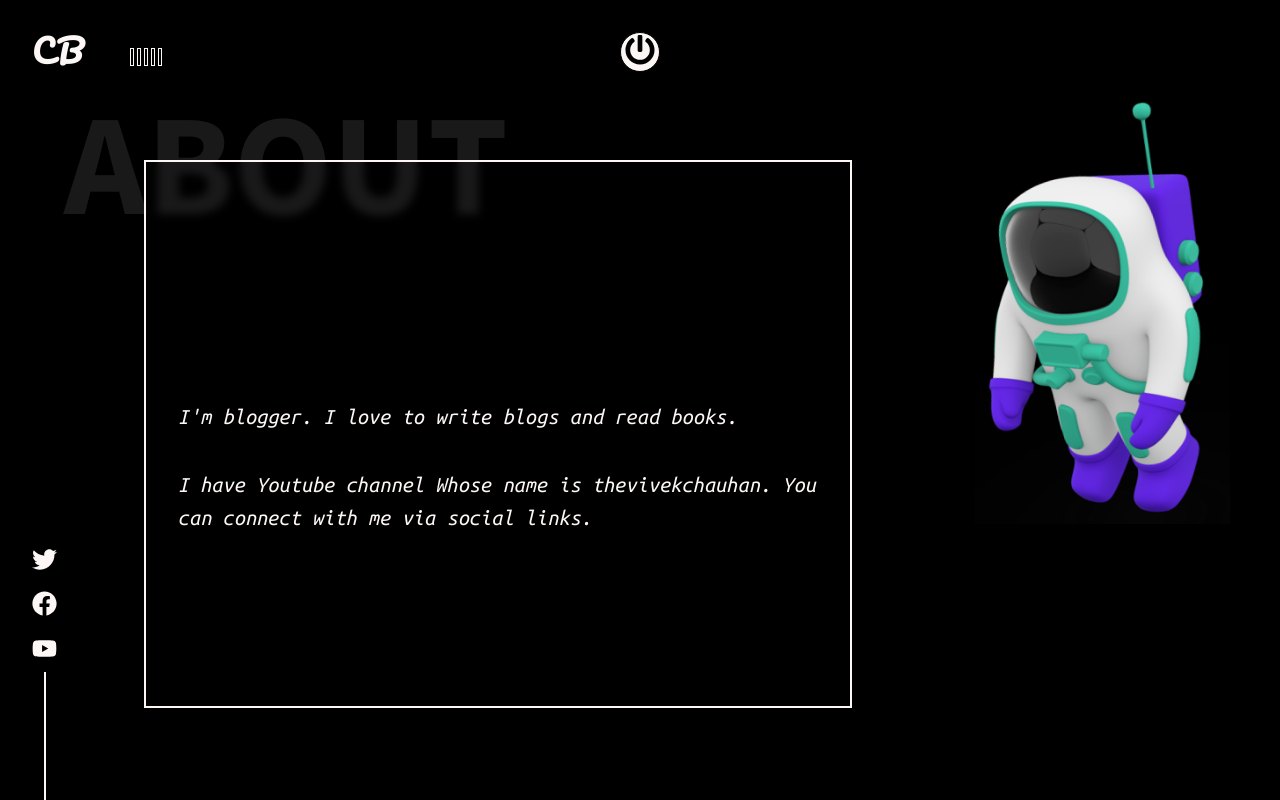
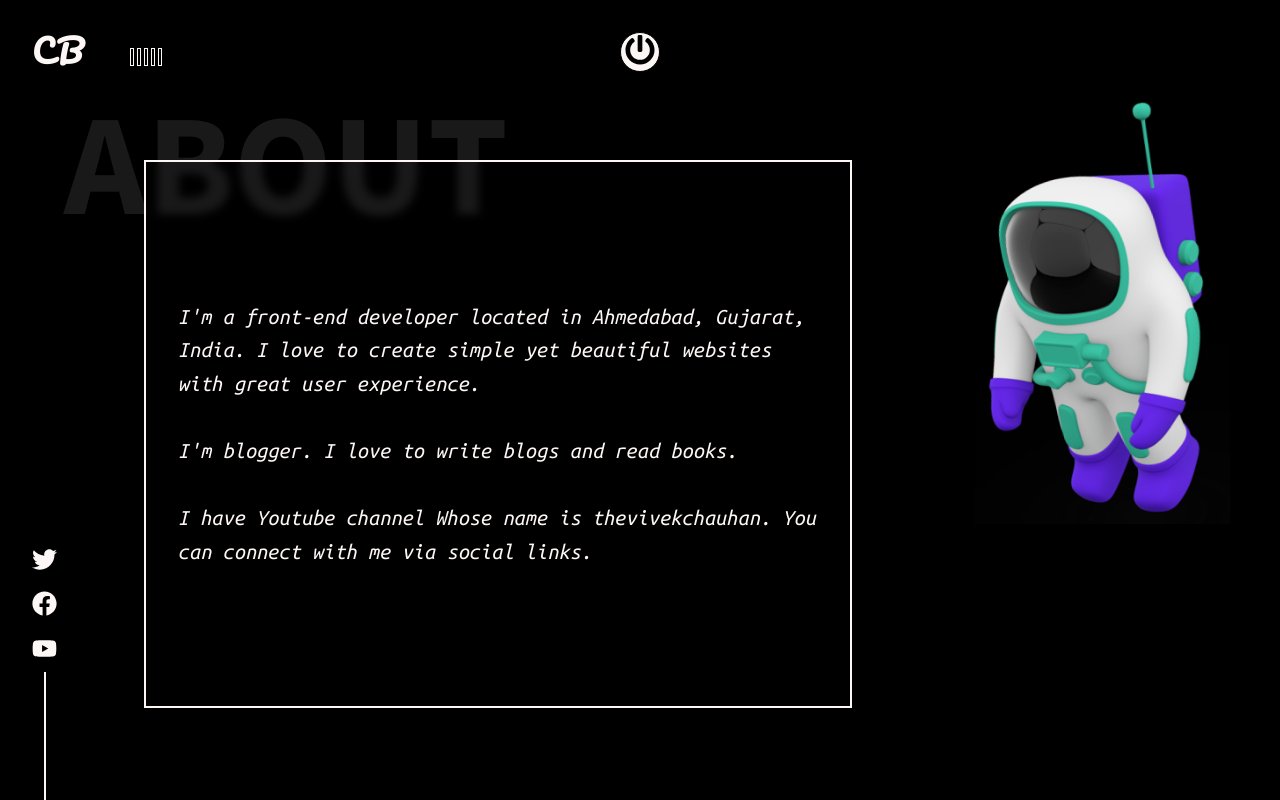
Before and after one commit to thevivekchauhan/vlog, a React (Create React App) app: page /about in a window 1280 px wide. Built offline with nearby package versions, Linux system fonts and the light colour scheme.

Commit message:
uncomment

```diff
--- a/src/components/AboutPage.js
+++ b/src/components/AboutPage.js
@@ -72,7 +72,7 @@ const AboutPage = () => {
             <img src={astronaut} alt="spaceman" />
         </Spaceman>
         <Main>
-        {/* I'm a front-end developer located in Ahmedabad, Gujarat, India. I love to create simple yet beautiful websites with great user experience. */}
+        I'm a front-end developer located in Ahmedabad, Gujarat, India. I love to create simple yet beautiful websites with great user experience.
 <br /> <br/>
 I'm blogger. I love to write blogs and read books.
 <br/> <br/>
```
